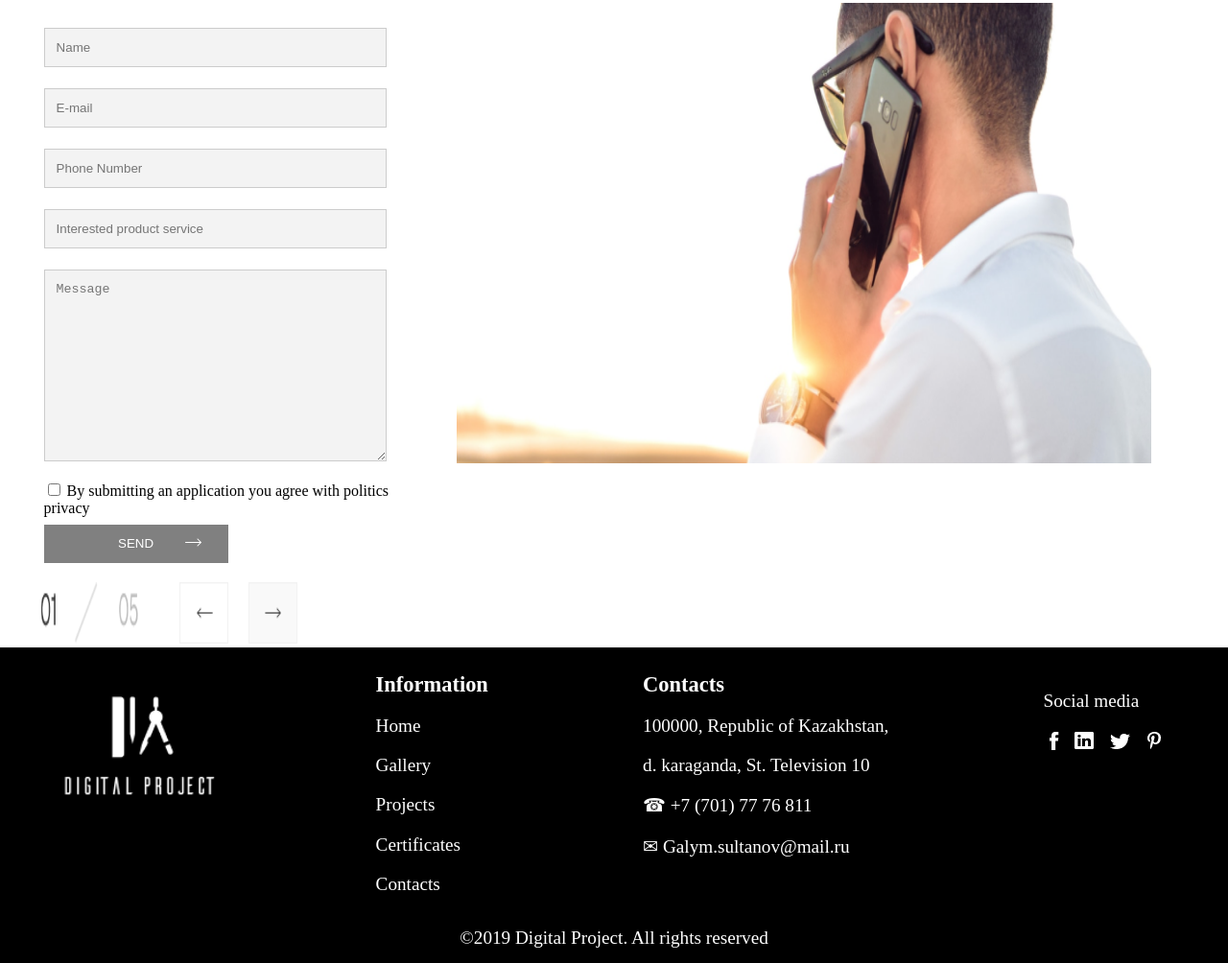
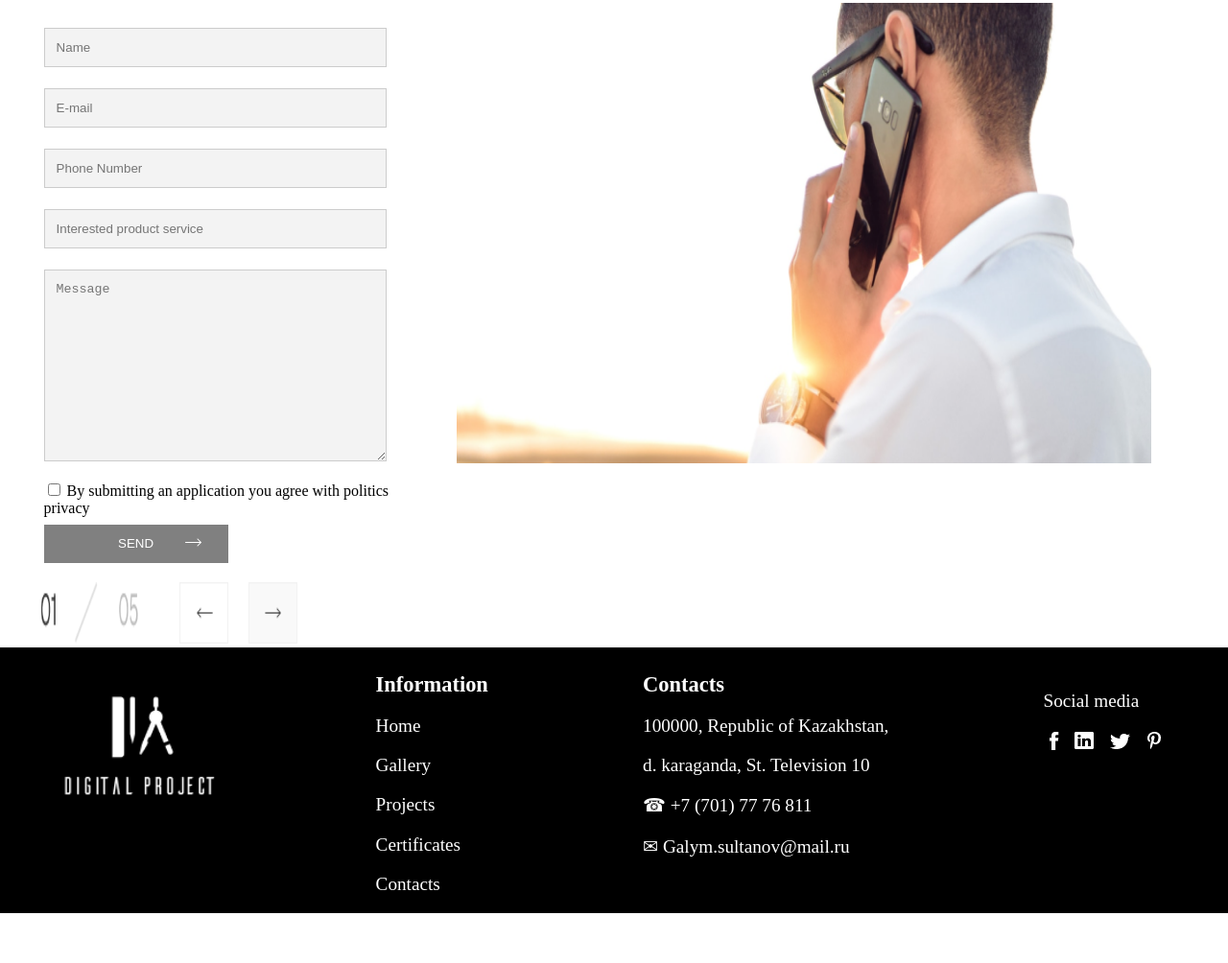
Before and after one commit to bablukumar21/html_css_assignment, a plain HTML site: page index.html in a window 1280 px wide. Shown: the part 1602-2606 px from the top of the page at 96% size. After the commit the page ends 2554 px from the top, so only its background shows below. Drawn offline with Linux system fonts and the light colour scheme.

Commit message:
copyright info

```diff
--- a/index.html
+++ b/index.html
@@ -159,8 +159,8 @@ advertising in the market</pre>
           </div>
         </section>
 
-        <p class="base">©2019 Digital Project. All rights reserved</p>
-      </footer>
+
+    </footer>
 
 
 
```
